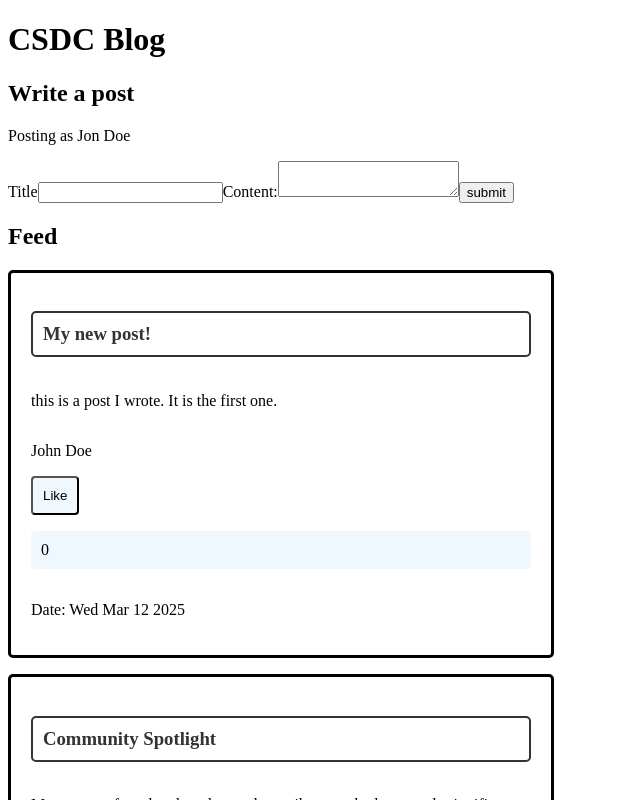
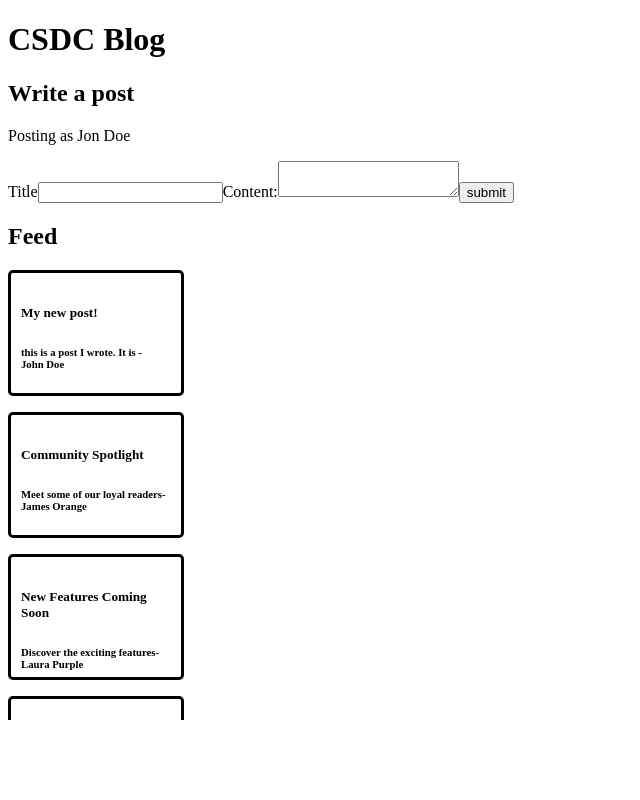
Before and after one commit to Collaborative-Software-Development-Club/ReactNewsBlog, a React (Create React App) app in the folder react-news-blog/: page / in a window 1280 px wide. Shown: the top 800 px of the page, without its empty margins (0-640 px from the left). Built offline with nearby package versions, Linux system fonts and the light colour scheme.

Commit message:
Created a new BlogPostMain function to display the posts on the main page with only certain qualities I specified in css. Additionally, the posts displayed only show the first few chars of each post.

```diff
--- a/react-news-blog/src/App.css
+++ b/react-news-blog/src/App.css
@@ -5,6 +5,38 @@
   padding-right: 50px;
   padding-bottom: 50px;
   gap: 1rem;
+  overflow: scroll;
+  width: 170px;
+  height: 400px;
+
+}
+
+
+/*
+Used to display all posts in the corner...*/
+.main-page-posts{
+
+    border: 3px solid;
+    border-radius: 5px;
+    padding: 10px;
+
+    /*I think here we could just put each post's name and small blurb like
+    what I think Yoyi was working on.*/
+
+    display: auto;
+    flex-direction: column;
+    align-items: left;
+    width: 150px;
+    height: 100px;
+
+    overflow: fixed;
+
+
+
+    /*Set width to 150 to represent how it might
+    look on the csdc website. I think the posts would be
+    on the left for the viewer to scroll through if interested.*/
+
 }
 
 .blog-Post{
--- a/react-news-blog/src/layouts/MainPage/BlogPost.jsx
+++ b/react-news-blog/src/layouts/MainPage/BlogPost.jsx
@@ -4,7 +4,10 @@ import UpdateLikeC from "./likeFunc.jsx";
 const BlogPost = ({postData}) => {
 	console.log(postData)
 	return (
+		/*className changed from blog-Post to main-page-posts to show
+		how the main page list of posts could be represented...*/
 		<div className="blog-Post">
+
 			<h3 className="blog-Post-Title">{postData.title}</h3>
 			<p className="blog-Post-Content">{postData.content}</p>
             <p>{postData.author}</p>
--- /dev/null
+++ b/react-news-blog/src/layouts/MainPage/BlogPostMain.jsx
@@ -0,0 +1,24 @@
+import React from "react";
+
+/*
+BlogPostMain used to post all posts on the main page, I think here we should
+only be showing the title and the first sentence or two of each post...*/
+const BlogPostMain = ({postData}) => {
+	console.log(postData)
+
+	const lineOfT = postData.content.substring(0, 30);
+	return (
+		/*className changed from blog-Post to main-page-posts to show
+		how the main page list of posts could be represented...*/
+		<div className="main-page-posts">
+			<p>
+			<h5 >{postData.title}</h5>
+			<h6>{lineOfT}-<br></br>
+            {postData.author}</h6>
+			</p>
+		</div>
+	);
+
+};
+
+export default BlogPostMain;
--- a/react-news-blog/src/layouts/MainPage/index.jsx
+++ b/react-news-blog/src/layouts/MainPage/index.jsx
@@ -1,6 +1,6 @@
 import React from "react";
 import CreatePost from "./PostCreation.jsx";
-import BlogPost from "./BlogPost.jsx";
+import BlogPostMain from "./BlogPostMain.jsx";
 
 import useData from "../../data/useData.js";
 
@@ -17,9 +17,12 @@ const MainPage = () => {
 			<h2>Feed</h2>
 			<div className="blog-Post-Stream">
 				{posts.map((post, index) => (
-					<BlogPost postData={post} key={index} />
+					/*BlogPostMain here to represent what
+					we may want to show on the main page...*/
+					<BlogPostMain postData={post} key={index} />
 
 				))}
+
 			</div>
 		</>
 	);
```
